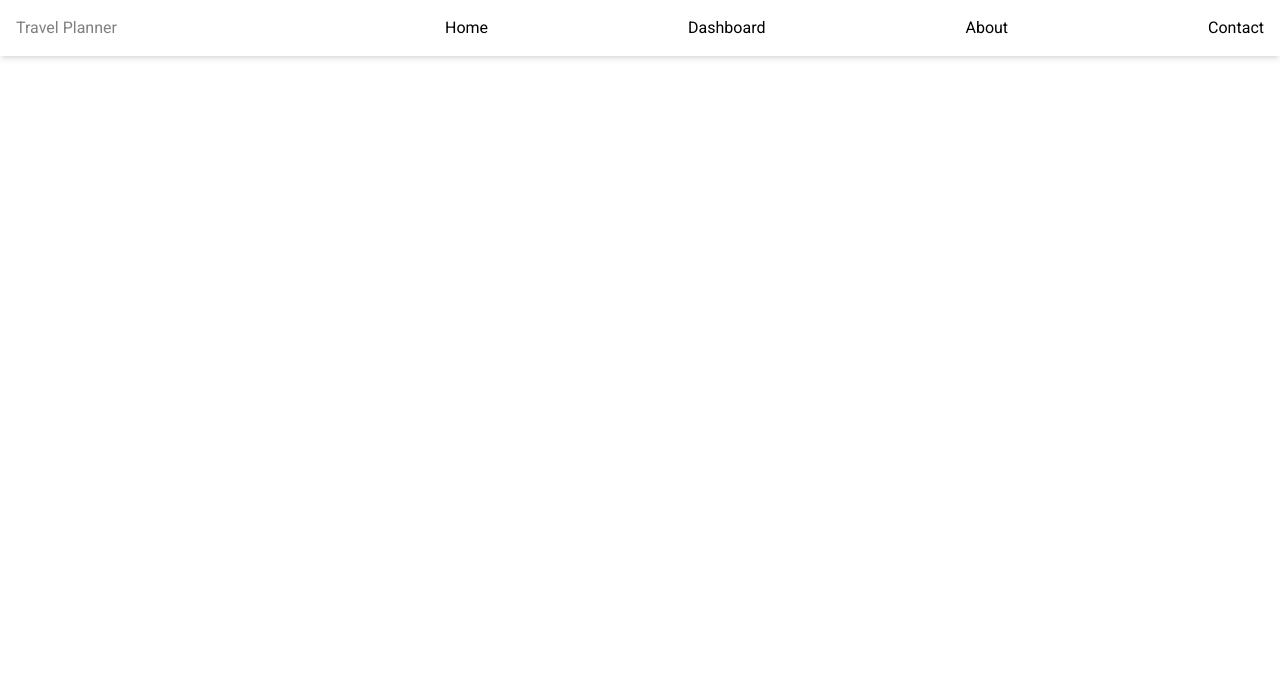
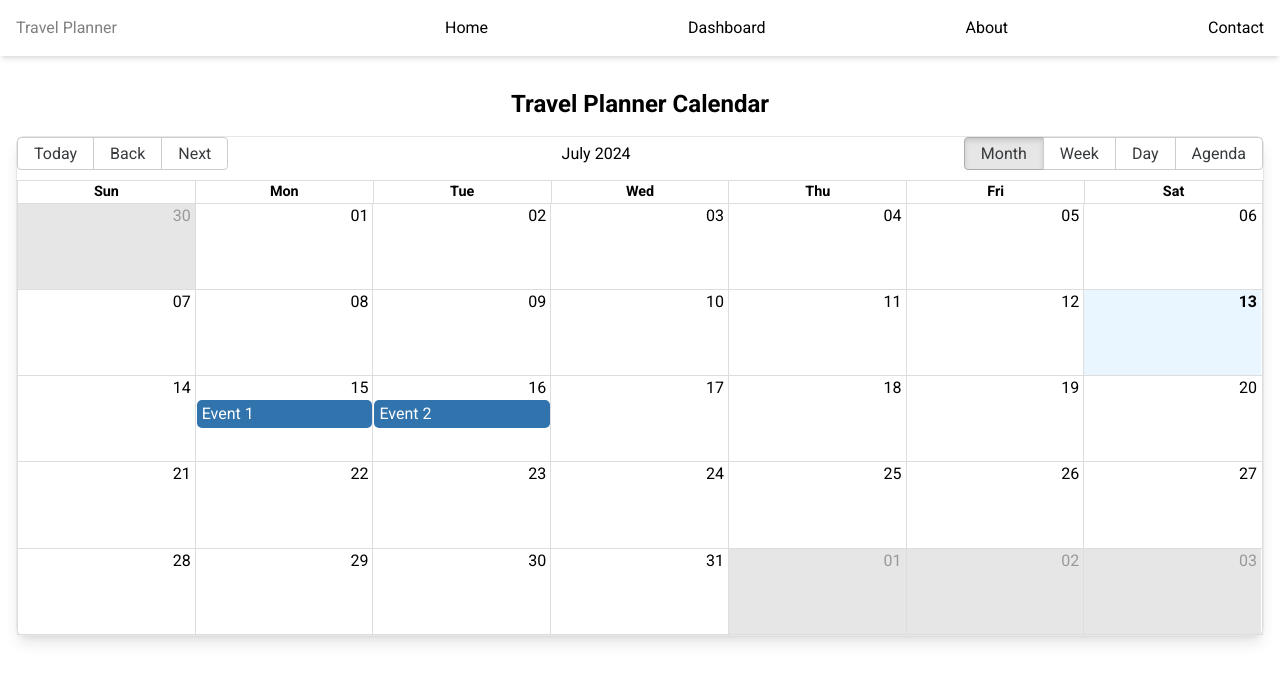
Before and after one commit to adamnhan/travelPlannerFrThisTime, a React (Create React App) app: page /calendar in a window 1280 px wide. Shown: the top 682 px of the page. Built offline with nearby package versions, Linux system fonts and the light colour scheme.

Commit message:
added calendar

```diff
--- a/package.json
+++ b/package.json
@@ -11,8 +11,13 @@
     "@testing-library/jest-dom": "^5.17.0",
     "@testing-library/react": "^13.4.0",
     "@testing-library/user-event": "^13.5.0",
+    "date-fns": "^3.6.0",
     "framer-motion": "^11.2.14",
+    "moment": "^2.30.1",
+    "moment-timezone": "^0.5.45",
     "react": "^18.3.1",
+    "react-big-calendar": "^1.13.1",
+    "react-calendar": "^5.0.0",
     "react-dom": "^18.3.1",
     "react-router-dom": "^6.24.1",
     "react-scripts": "^5.0.1",
--- a/src/App.js
+++ b/src/App.js
@@ -3,6 +3,7 @@ import { BrowserRouter as Router, Route, Routes } from 'react-router-dom';
 import Home from './pages/Home';
 import TripDashboard from './pages/TripDashboard';
 import Header from './components/Header';
+import CalendarPage from './pages/CalendarPage';
 
 function App() {
   return (
@@ -11,6 +12,7 @@ function App() {
       <Routes>
         <Route path="/" element={<Home />} />
         <Route path="/dashboard" element={<TripDashboard />} />
+        <Route path="/calendar" element={<CalendarPage />} />
       </Routes>
     </Router>
   );
--- /dev/null
+++ b/src/pages/CalendarPage.js
@@ -0,0 +1,70 @@
+import React, { useState, useEffect } from 'react';
+import { Calendar, momentLocalizer } from 'react-big-calendar';
+import moment from 'moment';
+import 'react-big-calendar/lib/css/react-big-calendar.css';
+
+const localizer = momentLocalizer(moment);
+
+const CalendarPage = () => {
+  const [events, setEvents] = useState([]);
+
+  useEffect(() => {
+    // Fetch events from the backend (for later integration)
+    const fetchEvents = async () => {
+      // Simulate fetching events from the backend
+      const mockEvents = [
+        {
+          id: 1,
+          title: 'Event 1',
+          start: new Date('2024-07-15T10:30:00'),
+          end: new Date('2024-07-15T12:30:00')
+        },
+        {
+          id: 2,
+          title: 'Event 2',
+          start: new Date('2024-07-16T14:00:00'),
+          end: new Date('2024-07-16T16:00:00')
+        }
+      ];
+      setEvents(mockEvents);
+    };
+    fetchEvents();
+  }, []);
+
+  const handleSelectSlot = (slotInfo) => {
+    const title = prompt('Enter Event Title:');
+    if (title) {
+      const newEvent = {
+        id: events.length + 1,
+        title,
+        start: slotInfo.start,
+        end: slotInfo.end
+      };
+      setEvents([...events, newEvent]);
+    }
+  };
+
+  const handleSelectEvent = (event) => {
+    alert(event.title);
+  };
+
+  return (
+    <div className="p-4">
+      <h1 className="text-2xl font-bold mb-4 text-center">Travel Planner Calendar</h1>
+      <div className="flex justify-center">
+        <Calendar
+          localizer={localizer}
+          events={events}
+          startAccessor="start"
+          endAccessor="end"
+          style={{ height: 500, width: '100%' }}
+          selectable
+          onSelectSlot={handleSelectSlot}
+          onSelectEvent={handleSelectEvent}
+          className="shadow-lg border border-gray-200 rounded-lg"
+        />
+      </div>
+    </div>
+  );
+};
+export default CalendarPage;
--- a/src/pages/Home.js
+++ b/src/pages/Home.js
@@ -6,6 +6,7 @@ import img1 from '../materials/cardimg1.jpg';
 import img2 from '../materials/cardimg2.jpg';
 import img3 from '../materials/cardimg3.jpg';
 import Footer from '../components/Footer';
+import { Link } from 'react-router-dom';
 
 
 const Home = () => {
@@ -20,12 +21,14 @@ const Home = () => {
             <Box className='absolute bottom-0 right-0 p-4'>
                 <h1 className='text-9xl font-bold text-white pr-10 pb-10'>Just Got <span className='bg-gradient-to-r from-white to-blue-500 bg-clip-text text-transparent'>Easier.</span></h1>
             </Box>
+          <Link to="/calendar">
             <Button
               className='absolute left-1/2 transform -translate-x-1/2 bg-gradient-to-r from-gray-600 to-blue-500 text-white rounded-full px-10 py-4 text-xl'
               style={{ top: '50%', zIndex: 11 }}
             >
               Get Started
             </Button>
+          </Link>
         </Box>
       </Box>
       {/* Card Section */}
```
Also changed, not shown: 1 other file (tests, documents, lock files or other folders). Lines whose indentation alone changed are shown as unchanged.
